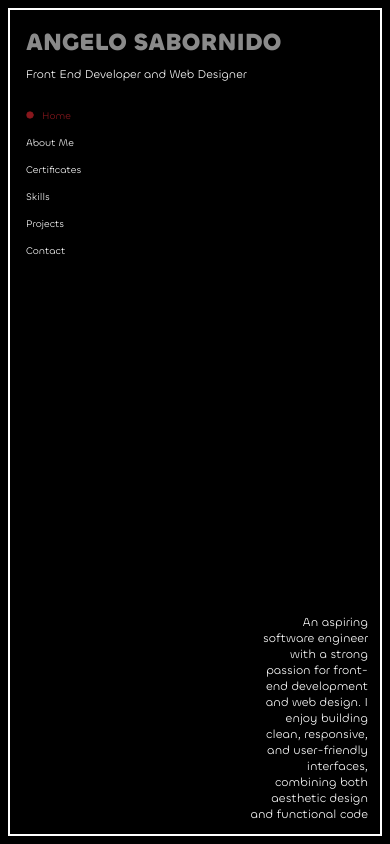
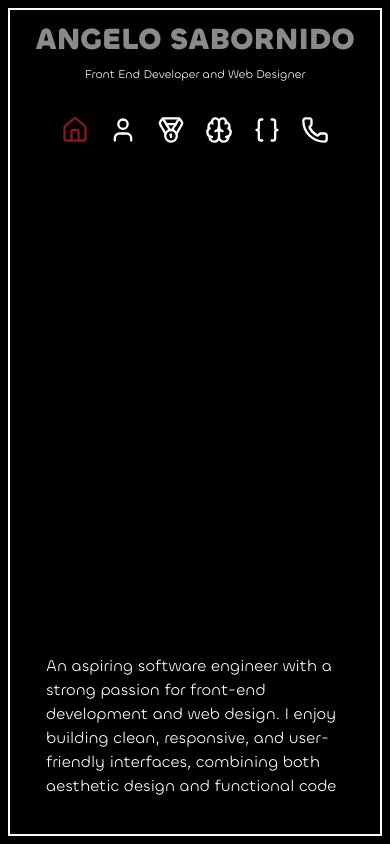
Before and after one commit to Gilooooo/Portfolio2025, a Next.js app: page / in a window 390 px wide. Built offline with nearby package versions, Linux system fonts and the light colour scheme.

Commit message:
Revert "New Mobile design"

```diff
--- a/src/_Components/About_Me/AboutMe.jsx
+++ b/src/_Components/About_Me/AboutMe.jsx
@@ -1,7 +1,7 @@
 export default function AboutMe() {
   return (
     <div className="relative w-full h-full fadein">
-      <p className="absolute bottom-0 right-0 text-white sm:p-4 xs:w-70 w-30 h-fit xs:text-lg text-xs text-end">
+      <p className="absolute bottom-0 right-0 text-white p-4 sm:w-40 w-fit h-fit">
         I'm Angelo Sabornido, 23 years old, a graduate of Bachelor of
         Engineering Technology major in Computer Engineering Technology from
         Technological University of the Philippines - Dasmarinas, Cavite,
--- a/src/_Components/Certificates/Certificates.jsx
+++ b/src/_Components/Certificates/Certificates.jsx
@@ -39,7 +39,7 @@ export default function Certificates() {
         {certificatesName.map((name, index) => (
           <div key={index} className="flex flex-col items-end ">
             <p
-              className="lg:text-6xl md:text-4xl sm:text-3xl text-2xl cursor-pointer shine py-2"
+              className="lg:text-6xl md:text-4xl text-3xl cursor-pointer shine py-2"
               onClick={() => openModal(index)}
             >
               {name}
--- a/src/_Components/Home/Home.jsx
+++ b/src/_Components/Home/Home.jsx
@@ -1,7 +1,7 @@
 export default function Home() {
   return (
     <div className="relative w-full h-full fadein">
-      <p className="absolute bottom-0 xs:left-0 right-0 xs:text-start text-end text-white sm:p-4 xs:w-70 w-30 h-fit xs:text-lg text-xs">
+      <p className="absolute bottom-0 left-0 text-white p-4 sm:w-40 w-fit h-fit">
         An aspiring software engineer with a strong passion for front-end
         development and web design. I enjoy building clean, responsive, and
         user-friendly interfaces, combining both aesthetic design and functional
--- a/src/_Components/Projects/Projects.jsx
+++ b/src/_Components/Projects/Projects.jsx
@@ -28,7 +28,7 @@ export default function Projects() {
       {Projects.map((label, key) => (
         <div key={key}>
           <button
-            className="lg:text-6xl md:text-4xl text-3xl text-end"
+            className="lg:text-6xl md:text-4xl text-3xl"
             onClick={() => {
               openModal(key);
               console.log(label);
--- a/src/app/globals.css
+++ b/src/app/globals.css
@@ -3,8 +3,10 @@
 :root {
   --background: #ffffff;
   --foreground: #171717;
+
   --font-sans: var(--font-geist-sans);
   --font-mono: var(--font-geist-mono);
+  --font-display: var(--font-orbitron); /* ✅ NEW: Orbitron variable */
 }
 
 @media (prefers-color-scheme: dark) {
@@ -14,21 +16,27 @@
   }
 }
 
-@theme{
-  --breakpoint-xs: 425px;
-}
-
 body {
   background: var(--background);
   color: var(--foreground);
   font-family: var(--font-display), sans-serif; /* ✅ use Orbitron */
 }
 
-
+.scroll-thin {
+  scrollbar-width: thin;
+  scrollbar-color: rgba(247, 247, 247, 0.6) transparent;
+}
 .scroll-thin::-webkit-scrollbar {
-  display: none;
+  width: 6px;
+  height: 6px;
 }
-
+.scroll-thin::-webkit-scrollbar-track {
+  background: transparent;
+}
+.scroll-thin::-webkit-scrollbar-thumb {
+  background-color: rgba(100, 100, 100, 0.6);
+  border-radius: 4px;
+}
 
 .fadein {
   animation: fadein 2s ease-in-out forwards;
--- a/src/app/page.js
+++ b/src/app/page.js
@@ -8,8 +8,7 @@ import Skills from "@/_Components/Skills/Skills";
 import { useState, useEffect, useRef } from "react";
 import { gsap } from "gsap";
 import { ScrambleTextPlugin } from "gsap/ScrambleTextPlugin";
-import { Circle } from "lucide-react";
-
+import { Braces, Brain, House, Medal, Phone, User } from "lucide-react";
 
 gsap.registerPlugin(ScrambleTextPlugin);
 
@@ -64,24 +63,21 @@ export default function Hero() {
 
   return (
     <div className="bg-black flex items-center justify-center h-[100dvh] gap-16 md:p-3 p-2 lg:p-4 fadein">
-      <main
-        className={`md:p-5 p-3 bg-black flex sm:flex-col items-center gap-[32px] h-full w-full border-2 border-white overflow-hidden relative`}
-      >
-        <div className="flex flex-col sm:relative absolute z-10 sm:text-center text-start top-0 left-0 p-4  ">
-          <div className="text-white pb-4" >
+      <main className={`md:p-5 p-3 bg-black flex flex-col items-center gap-[32px] h-full w-full border-2 border-white overflow-hidden`}>
+        <div className="text-center text-white">
           <h1
             ref={nameRef}
-              className="xl:text-8xl lg:text-6xl sm:text-5xl xs:text-3xl text-2xl font-bold animate-pulse"
+            className="xl:text-8xl lg:text-6xl sm:text-5xl text-3xl font-bold text-center animate-pulse"
           >
             ANGELO SABORNIDO
           </h1>
-            <h2 className="mt-2 text-[clamp(0.7rem,3vw,1rem)]" ref={nameRef2}>
+          <h2 className="mt-2 text-[clamp(0.5rem,3vw,1rem)]" ref={nameRef2}>
             Front End Developer and Web Designer
           </h2>
         </div>
 
         <nav>
-            <ul className="flex flex-wrap sm:flex-row flex-col justify-center sm:items-center sm:gap-4 gap-3 text-white relative py-2 ">
+          <ul className="flex flex-wrap justify-center items-center sm:gap-4 gap-5 text-white relative">
             {[
               ["home", "Home"],
               ["about", "About Me"],
@@ -90,11 +86,9 @@ export default function Hero() {
               ["projects", "Projects"],
               ["contact", "Contact"],
             ].map(([key, label]) => (
-                <li key={key} className="sm:text-lg xs:text-sm text-[10px] block list-disc">
+              <li key={key} className="sm:text-lg text-sm sm:block hidden">
                 {activeSection == key ? (
-                    <button className="text-red-500 animate-pulse transition-colors ease-in-out flex items-center gap-2 ">
-                      <Circle size={8} fill="#fb2c36"/>{label}
-                    </button>
+                  <button className="text-red-500 animate-pulse transition-colors">{label}</button>
                 ) : (
                   <button
                     onClick={() => setActiveSection(key)}
@@ -105,7 +99,7 @@ export default function Hero() {
                 )}
               </li>
             ))}
-              {/* {[
+            {[
               ["home", House],
               ["about", User],
               ["certificates", Medal],
@@ -115,9 +109,7 @@ export default function Hero() {
             ].map(([key, Icons]) => (
               <li key={key} className="sm:text-lg text-sm sm:hidden">
                 {activeSection == key ? (
-                    <button className="text-red-500 animate-pulse transition-color">
-                      <Icons size={28} />
-                    </button>
+                  <button className="text-red-500 animate-pulse transition-color"><Icons size={28} /></button>
                 ) : (
                   <button
                     onClick={() => setActiveSection(key)}
@@ -127,14 +119,12 @@ export default function Hero() {
                   </button>
                 )}
               </li>
-              ))} */}
+            ))}
           </ul>
         </nav>
-        </div>
-
         <section
-          className={`w-full h-full bg-black text-white overflow-hidden pt-20 ${
-            activeSection == "skills" ? "" : "sm:p-4 "
+          className={`w-full h-full bg-black text-white  overflow-hidden ${
+            activeSection == "skills" ? "" : "sm:p-4 p-2"
           }`}
         >
           {renderSection()}
```
Also changed, not shown: 1 other file (tests, documents, lock files or other folders). Lines whose indentation alone changed are shown as unchanged.
